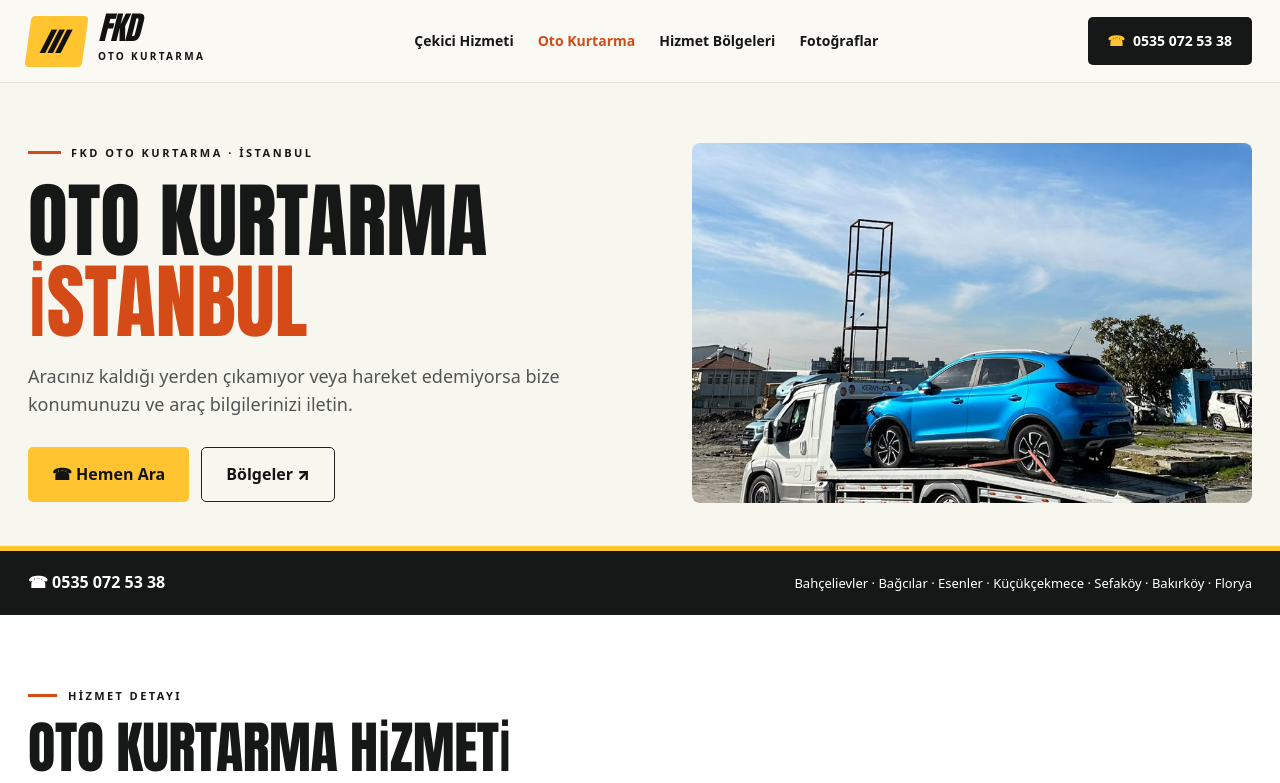
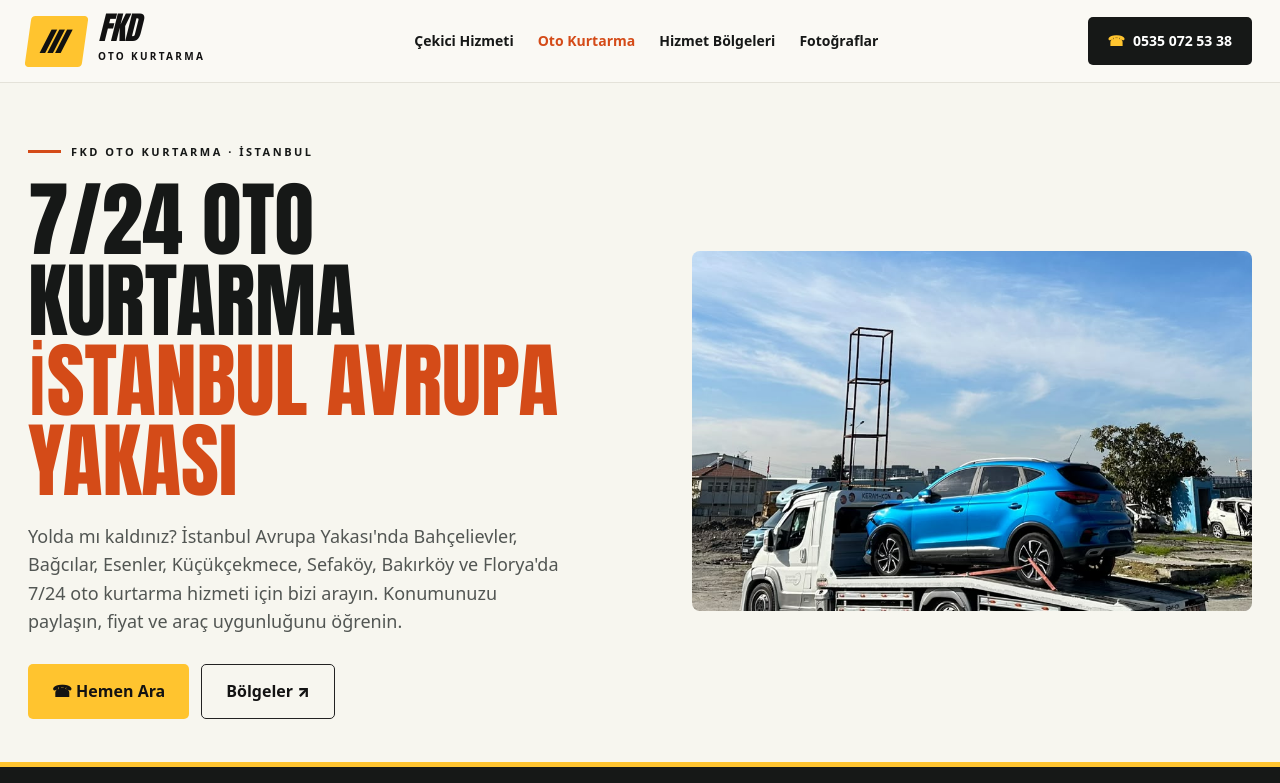
Before and after one commit to tulparotokurtarma/fkd-oto-kurtarma, a plain HTML site: page oto-kurtarma.html in a window 1280 px wide. Shown: the top 783 px of the page. Drawn offline with Linux system fonts and the light colour scheme.

Commit message:
Update oto-kurtarma.html

```diff
--- a/oto-kurtarma.html
+++ b/oto-kurtarma.html
@@ -75,8 +75,16 @@
   <div class="wrap inner-grid">
     <div>
       <div class="eyebrow">FKD OTO KURTARMA · İSTANBUL</div>
-      <h1>Oto Kurtarma <span>İstanbul</span></h1>
-      <p class="lead">Aracınız kaldığı yerden çıkamıyor veya hareket edemiyorsa bize konumunuzu ve araç bilgilerinizi iletin.</p>
+
+<h1>7/24 Oto Kurtarma <span>İstanbul Avrupa Yakası</span></h1>
+<p class="lead">
+  Yolda mı kaldınız? İstanbul Avrupa Yakası'nda
+  Bahçelievler, Bağcılar, Esenler, Küçükçekmece,
+  Sefaköy, Bakırköy ve Florya'da 7/24 oto kurtarma
+  hizmeti için bizi arayın. Konumunuzu paylaşın,
+  fiyat ve araç uygunluğunu öğrenin.
+</p>
+
       <div class="actions">
         <a class="button" href="tel:+905350725338">☎ Hemen Ara</a>
         <a class="button outline" href="hizmet-bolgeleri.html">Bölgeler ↗</a>
```
